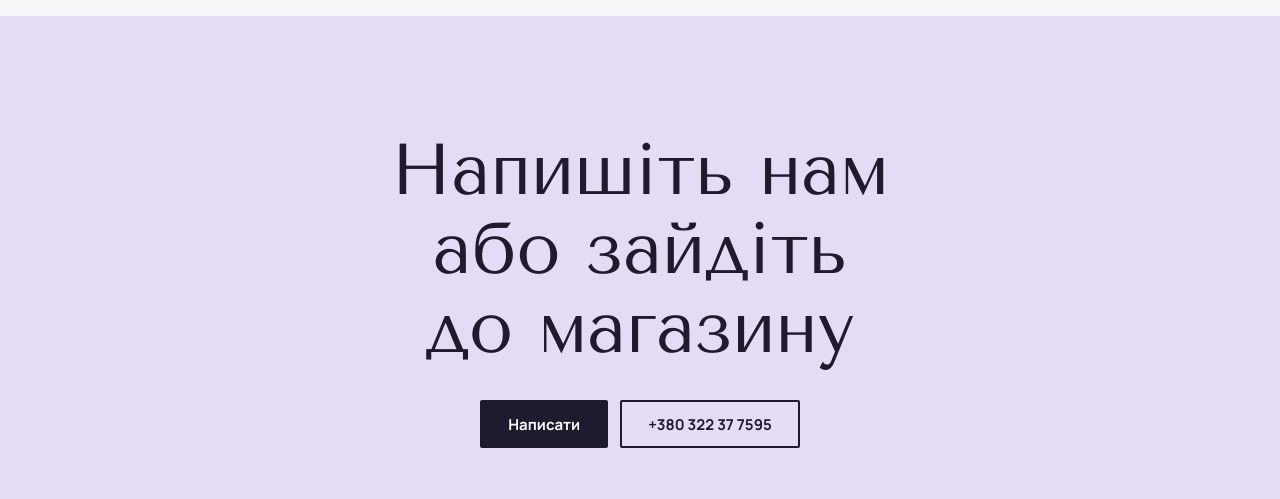
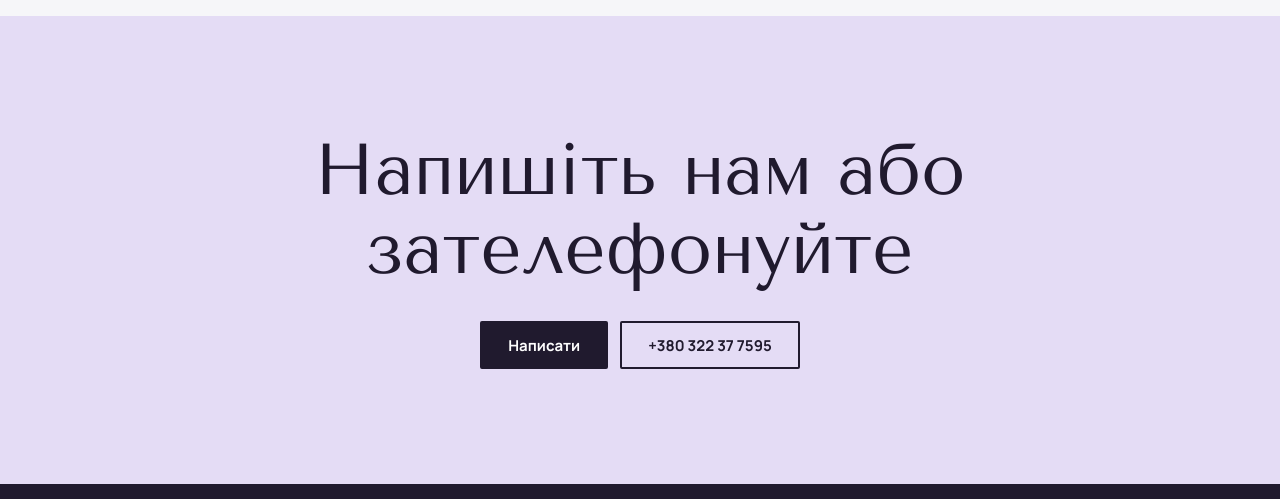
Before and after one commit to doba-digital-agency/previews, a plain HTML site: page p/mersi-558d3e/index.html in a window 1280 px wide. Shown: the part 2540-3039 px from the top of the page. Drawn offline with nearby package versions, Linux system fonts and the light colour scheme.

Commit message:
Preview mersi-558d3e

```diff
--- a/p/mersi-558d3e/index.html
+++ b/p/mersi-558d3e/index.html
@@ -232,7 +232,7 @@ footer .concept{margin-top:28px;padding-top:16px;border-top:1px solid #4a3f63;fo
 
 <section class="call" aria-labelledby="h-call">
   <div class="wrap reveal">
-    <h2 id="h-call">Напишіть нам або зайдіть до магазину</h2>
+    <h2 id="h-call">Напишіть нам або зателефонуйте</h2>
     <div class="btns">
       <a class="btn btn--ink" href="mailto:merci.lviv@gmail.com">Написати</a>
       <a class="btn btn--line" href="tel:+380322377595">+380 322 37 7595</a>
```
